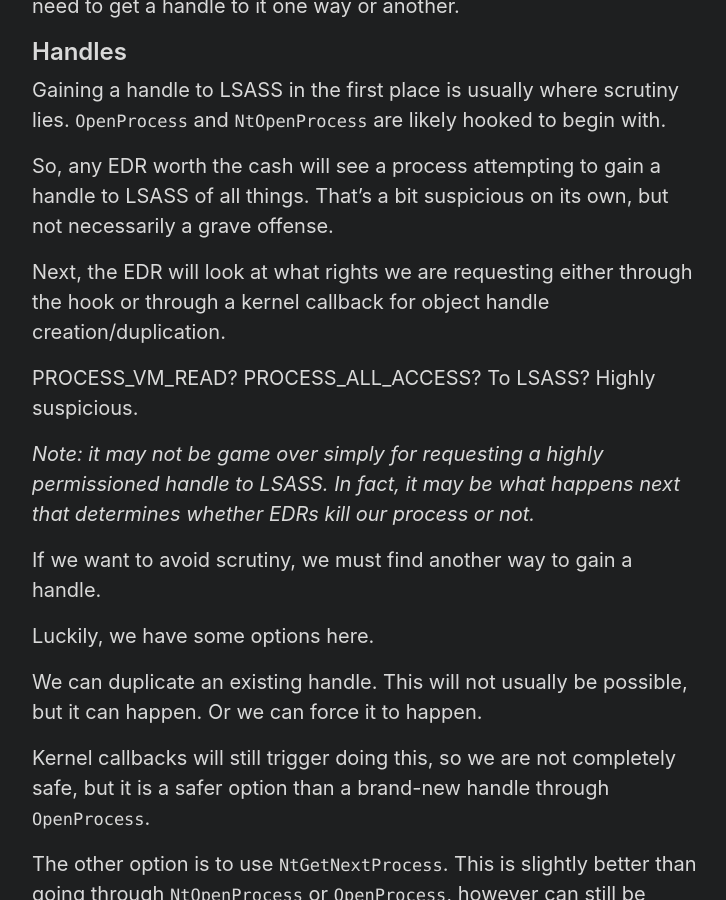
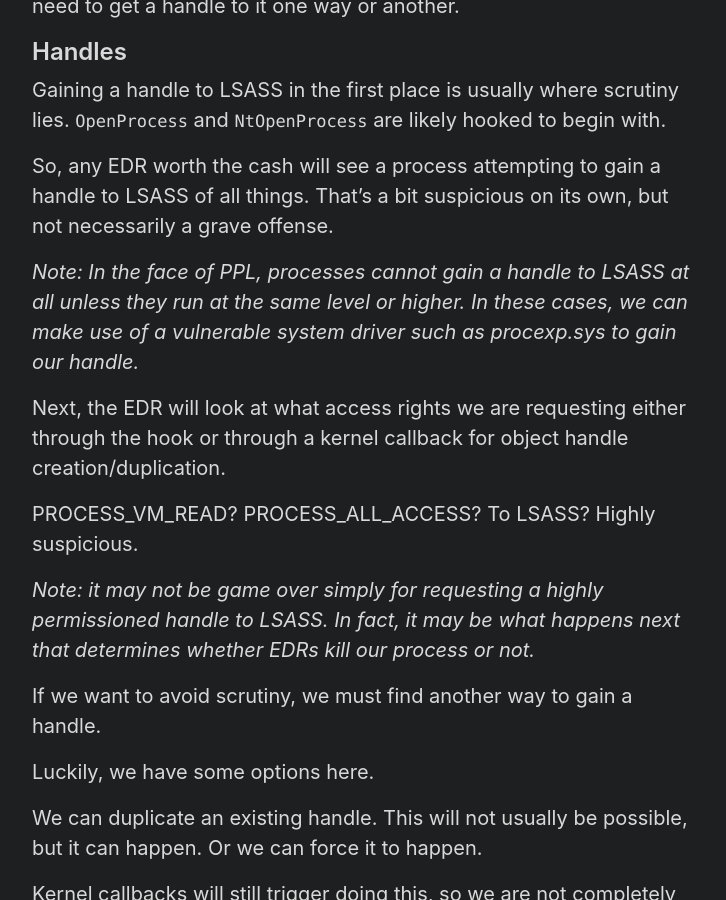
Before and after one commit to RePRGM/rePRGM.github.io, a Jekyll site: the page built from _posts/2023-09-06-lets-dump-lsass.md, in a window 1280 px wide and 900 px high, scrolled down 2941 px. Shown: the whole window, without its empty margins (272-998 px from the left). Built offline with Jekyll 4.4.1, drawn with Linux system fonts in a browser that asks for light colours.

Commit message:
Update 2023-09-06-lets-dump-lsass.md

```diff
--- a/_posts/2023-09-06-lets-dump-lsass.md
+++ b/_posts/2023-09-06-lets-dump-lsass.md
@@ -68,7 +68,9 @@ Gaining a handle to LSASS in the first place is usually where scrutiny lies. `Op
 
 So, any EDR worth the cash will see a process attempting to gain a handle to LSASS of all things. That’s a bit suspicious on its own, but not necessarily a grave offense.
 
-Next, the EDR will look at what rights we are requesting either through the hook or through a kernel callback for object handle creation/duplication.
+_Note: In the face of PPL, processes cannot gain a handle to LSASS at all unless they run at the same level or higher. In these cases, we can make use of a vulnerable system driver such as procexp.sys to gain our handle._
+
+Next, the EDR will look at what access rights we are requesting either through the hook or through a kernel callback for object handle creation/duplication.
 
 PROCESS_VM_READ? PROCESS_ALL_ACCESS? To LSASS? Highly suspicious.
 
```
